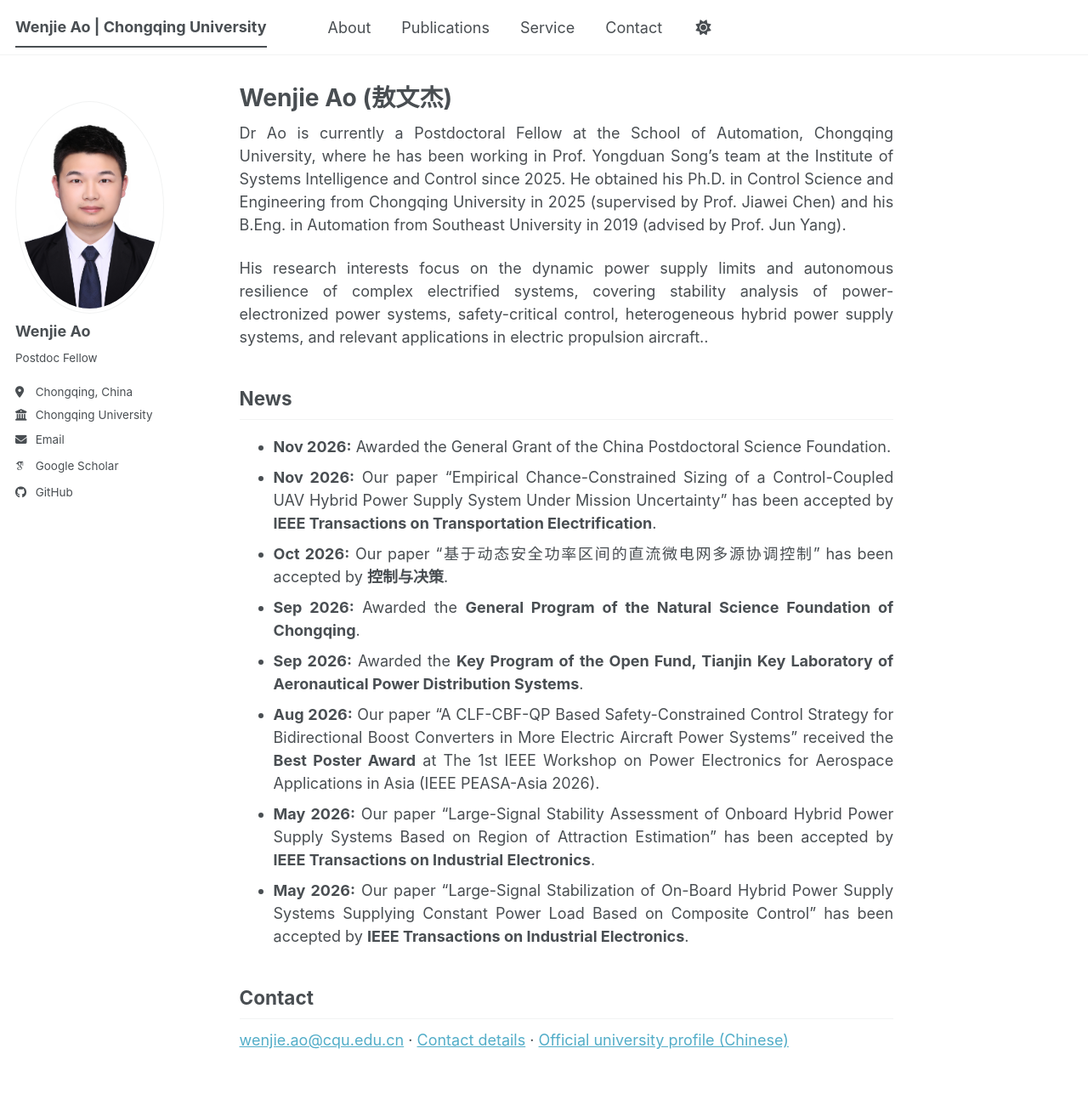
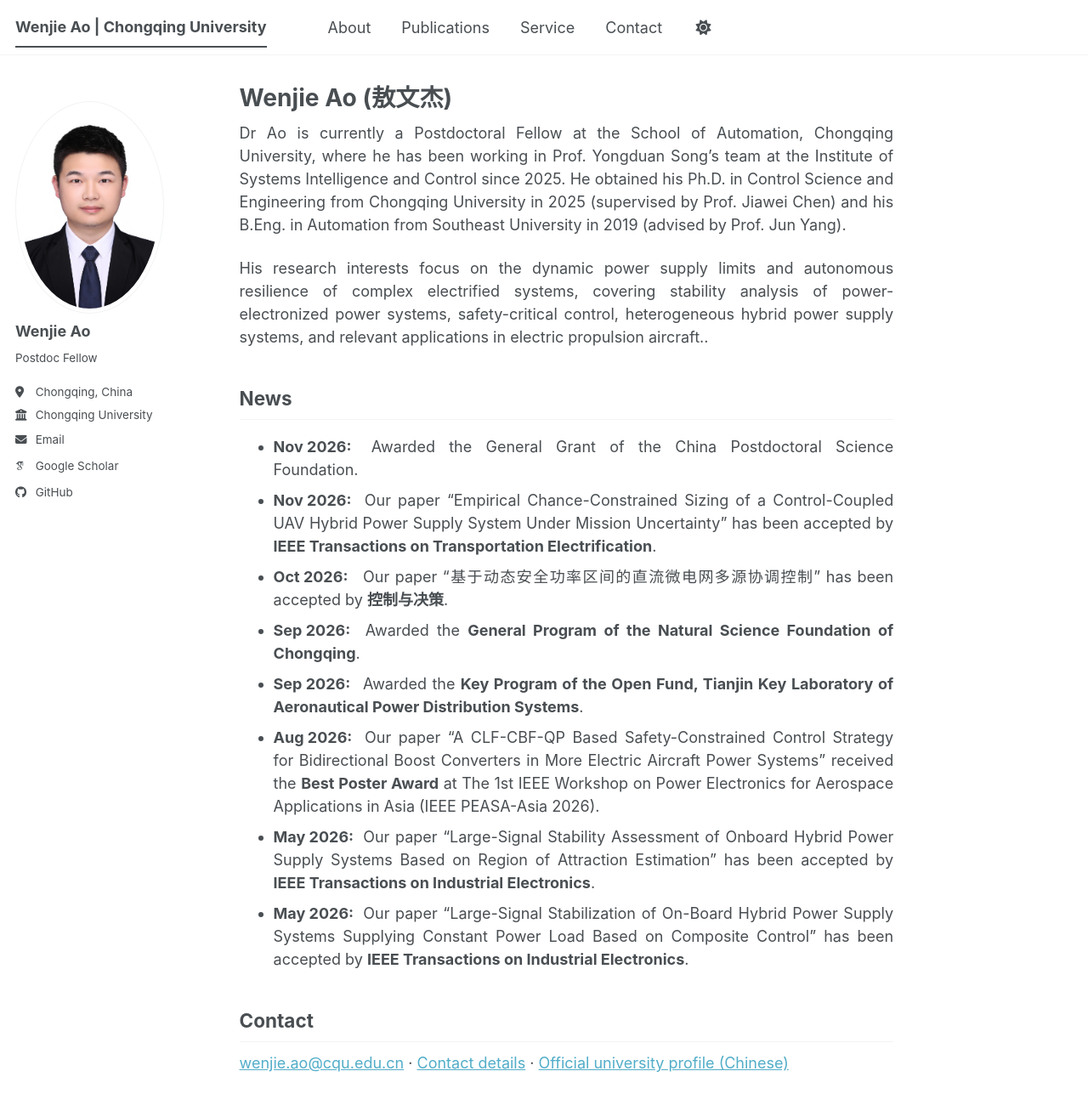
Before and after one commit to aowenjie-cyber/aowenjie-cyber.github.io, a Jekyll site: the page built from _pages/about.md, in a window 1280 px wide and 1315 px high. Shown: the top 1300 px of the window at 85% size. Built offline with Jekyll 4.4.1, drawn with Linux system fonts in a browser that asks for light colours; some web fonts are replaced; a script bundle is joined from its source files by our own code; library files that are not in the unit come from our copies.

Commit message:
更新了主页日期对齐方式

```diff
--- a/_layouts/default.html
+++ b/_layouts/default.html
@@ -11,6 +11,14 @@ layout: compress
   .page__content ul > li{% endif %} {
       text-align: justify;
   }
+  {% if page.url == '/' %}
+  .page__content #news + ul > li > strong:first-child {
+      display: inline-block;
+      width: 5.5em;
+      text-align: left;
+      white-space: nowrap;
+  }
+  {% endif %}
   </style>
   <head>
     {% include head.html %}
```
